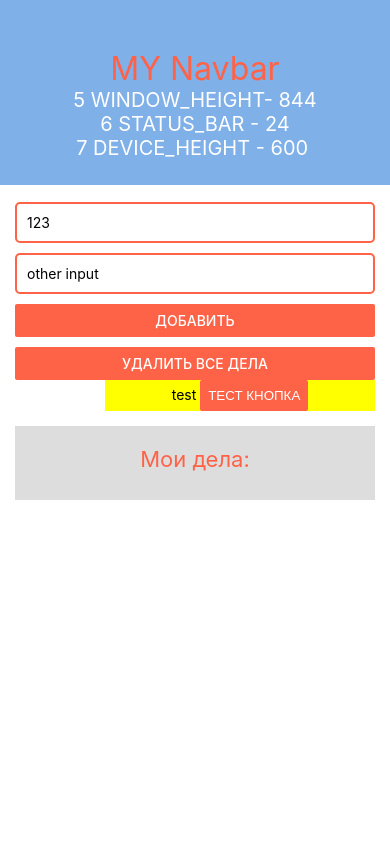
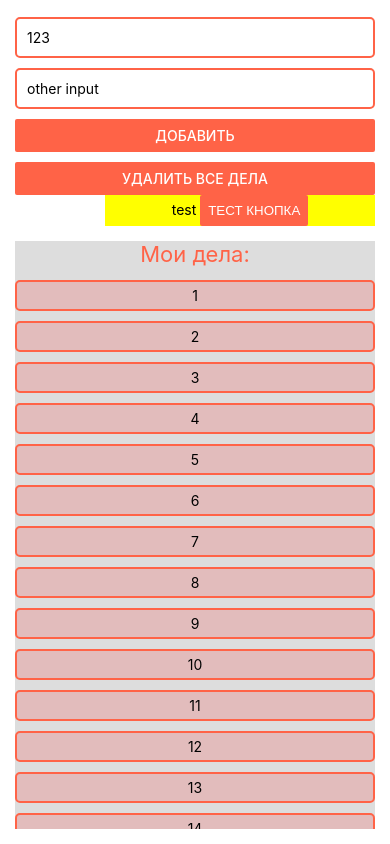
Before and after one commit to vladbelozertsev/learn-react-native, a React Native app: screen / in a window 390 px wide. Built offline with nearby package versions, Linux system fonts and the light colour scheme.

Commit message:
add TouchableOpacity

```diff
--- a/App.tsx
+++ b/App.tsx
@@ -1,7 +1,7 @@
 import React, { useState, useEffect } from 'react';
 import { AddTodo } from './components/AddTodo';
 import { Navbar } from './components/Navbar';
-import { StyleSheet, ScrollView } from 'react-native';
+import { StyleSheet, View } from 'react-native';
 import { Todos } from './components/Todos';
 
 type Todos = {
@@ -10,13 +10,33 @@ type Todos = {
 }[];
 
 export default function () {
-  const [todos, setTodos] = useState<Todos>([]);
+  const [todos, setTodos] = useState<Todos>([
+    { id: '1', title: '1' },
+    { id: '2', title: '2' },
+    { id: '3', title: '3' },
+    { id: '4', title: '4' },
+    { id: '5', title: '5' },
+    { id: '6', title: '6' },
+    { id: '7', title: '7' },
+    { id: '8', title: '8' },
+    { id: '9', title: '9' },
+    { id: '10', title: '10' },
+    { id: '11', title: '11' },
+    { id: '12', title: '12' },
+    { id: '13', title: '13' },
+    { id: '14', title: '14' },
+  ]);
+
   const addTodo = (title: string) => {
     const newTodo = {
       id: Date.now().toString(),
       title,
     };
     setTodos((prevTodos) => [...prevTodos, newTodo]);
+  };
+
+  const removeTodo = (id: string) => {
+    setTodos((prevTodos) => prevTodos.filter((todo) => todo.id !== id));
   };
 
   const removeTodos = () => {
@@ -28,12 +48,16 @@ export default function () {
   }, [todos]);
 
   return (
-    <ScrollView>
-      <Navbar title="MY Navbar" />
+    <View style={styles.app}>
+      {/* <Navbar title="MY Navbar" /> */}
       <AddTodo addTodo={addTodo} removeTodos={removeTodos} />
-      <Todos todos={todos} />
-    </ScrollView>
+      <Todos todos={todos} removeTodo={removeTodo} />
+    </View>
   );
 }
 
-const styles = StyleSheet.create({});
+const styles = StyleSheet.create({
+  app: {
+    flex: 1,
+  },
+});
--- a/components/Todos.tsx
+++ b/components/Todos.tsx
@@ -1,24 +1,56 @@
 import React from 'react';
-import { ScrollView, Text, StyleSheet } from 'react-native';
+import { FlatList, View, Text, StyleSheet, SafeAreaView, TouchableOpacity } from 'react-native';
 
 interface Props {
   todos: {
     id: string;
     title: string;
   }[];
+  removeTodo: (id: string) => void;
 }
 
-export const Todos = ({ todos }: Props) => {
+interface PropsFlatItem {
+  item: { id: string; title: string };
+  removeTodo: (id: string) => void;
+}
+
+// сюда падает элемент из массива todos[]
+const TodoItem = ({ item, removeTodo }: PropsFlatItem) => (
+  <TouchableOpacity
+    activeOpacity={0.5}
+    onPress={() => {
+      console.log('Нажали - ', item.id);
+    }}
+    onLongPress={removeTodo.bind(null, item.id)}
+  >
+    <View>
+      <Text style={styles.text}>{item.title}</Text>
+    </View>
+  </TouchableOpacity>
+);
+
+export const Todos = ({ todos, removeTodo }: Props) => {
   return (
-    <ScrollView style={styles.todos}>
+    <SafeAreaView style={styles.todos}>
       <Text style={styles.header}>Мои дела:</Text>
-      {todos.map((todo) => (
-        <Text key={todo.id} style={styles.text}>
-          {todo.title}
-        </Text>
-      ))}
-    </ScrollView>
+      <FlatList
+        data={todos}
+        renderItem={({ item }) => <TodoItem item={item} removeTodo={removeTodo} />}
+        keyExtractor={(item) => item.id}
+      />
+    </SafeAreaView>
   );
+
+  // return (
+  //   <ScrollView style={styles.todos}>
+  //     <Text style={styles.header}>Мои дела:</Text>
+  //     {todos.map((todo) => (
+  //       <Text key={todo.id} style={styles.text}>
+  //         {todo.title}
+  //       </Text>
+  //     ))}
+  //   </ScrollView>
+  // );
 };
 
 const styles = StyleSheet.create({
@@ -27,6 +59,7 @@ const styles = StyleSheet.create({
     paddingVertical: 20,
     backgroundColor: '#ddd',
     margin: 15,
+    flex: 1,
   },
   header: {
     color: 'tomato',
@@ -36,5 +69,12 @@ const styles = StyleSheet.create({
   },
   text: {
     textAlign: 'center',
+    paddingHorizontal: 10,
+    paddingVertical: 5,
+    borderColor: 'tomato',
+    borderWidth: 2,
+    backgroundColor: 'rgba(255, 0, 0, 0.15)',
+    marginVertical: 5,
+    borderRadius: 5,
   },
 });
```
Also changed, not shown: help.txt.
